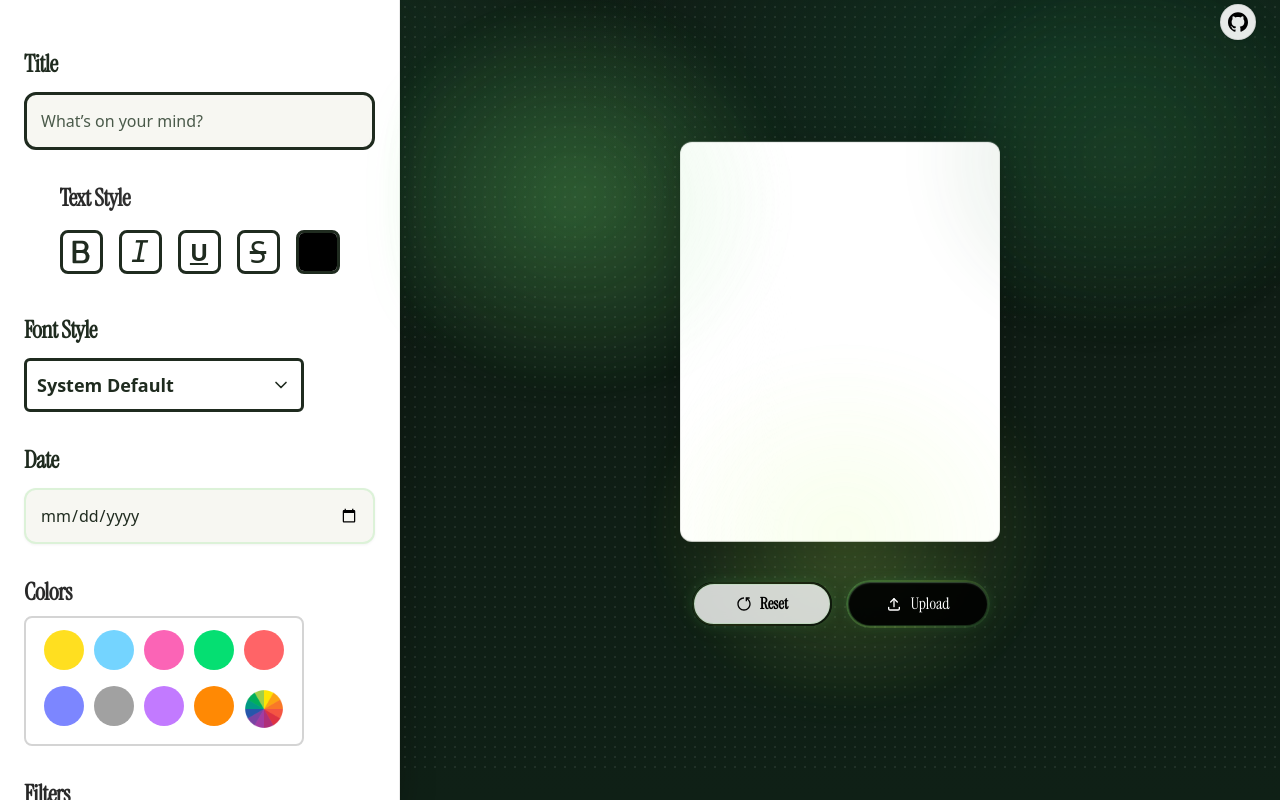
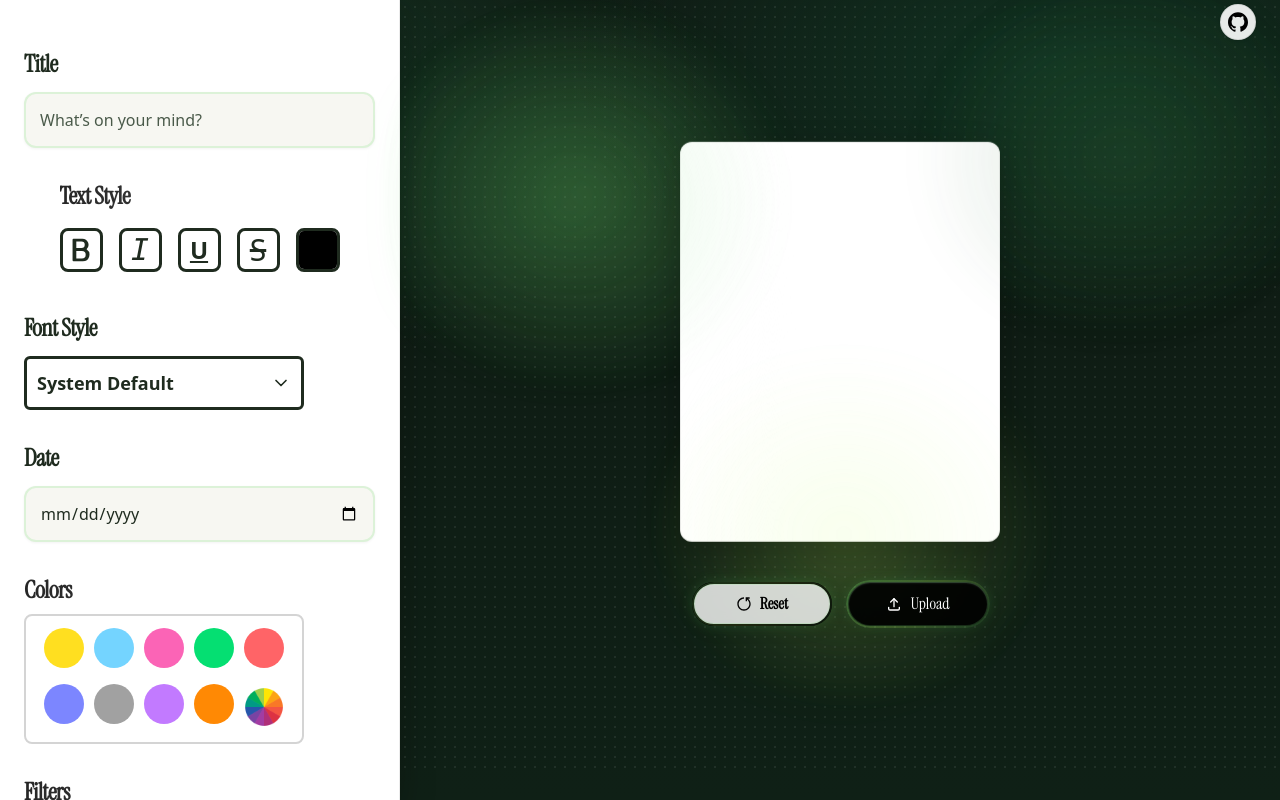
Before and after one commit to devndesigner6/retro-pic-cards, a React (Vite) app: page / in a window 1280 px wide. Shown: the top 800 px of the page. Built offline with nearby package versions, Linux system fonts and the light colour scheme; a web font is replaced by a local one.

Commit message:
Fix title input styling - add modern green borders and hover effects

```diff
--- a/src/App.jsx
+++ b/src/App.jsx
@@ -219,7 +219,7 @@ function App() {
               value={title}
               onChange={(e) => setTitle(e.target.value)}
               type="text"
-              className='border-3 rounded-xl p-3.5 w-full text-base font-medium bg-[var(--surface-2)] text-[var(--text)] placeholder:text-[var(--muted)]'
+              className='modern-input border-2 border-[rgba(110,220,111,0.2)] rounded-xl p-3.5 w-full text-base font-medium bg-[var(--surface-2)] text-[var(--text)] placeholder:text-[var(--muted)] focus:border-[var(--accent)] focus:ring-2 focus:ring-[var(--accent)]/20 focus:outline-none transition-all duration-300 hover:border-[rgba(110,220,111,0.3)]'
               placeholder="What’s on your mind?"
               maxLength={50}
               ref={titleRef} />
```
